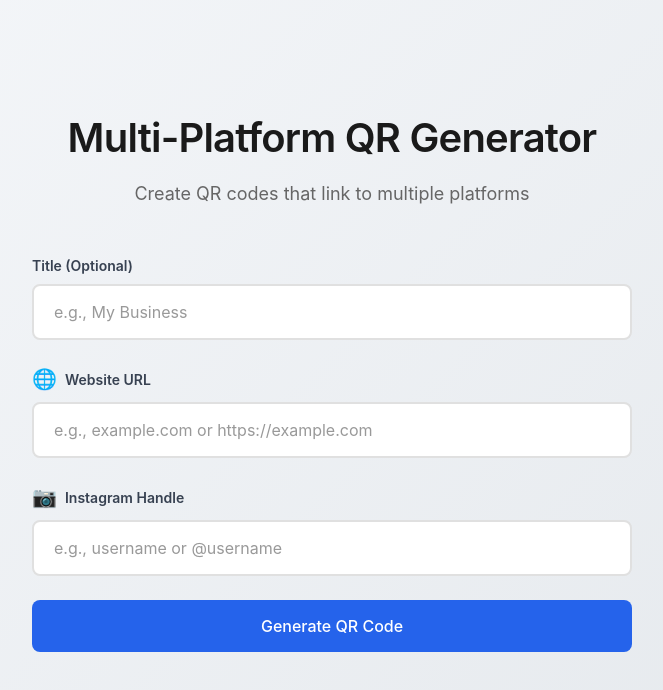
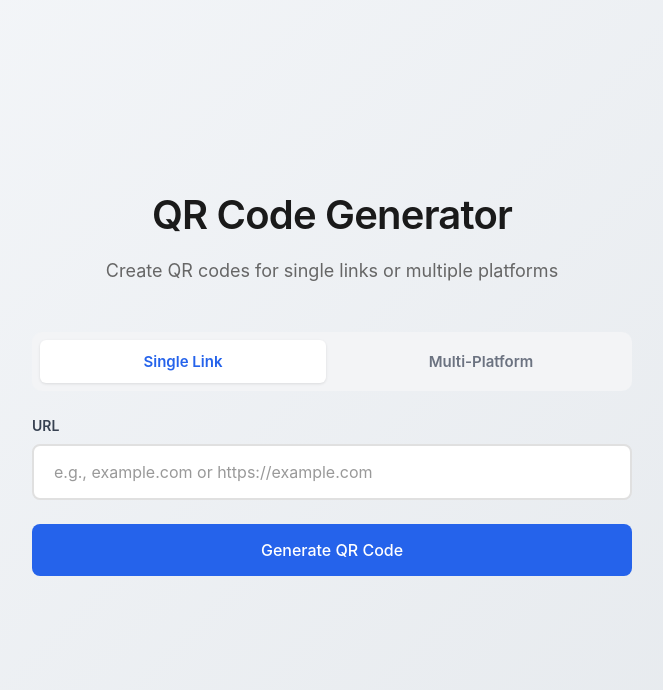
Before and after one commit to rudraptpsingh/BrandQR, a React (Vite) app: page / in a window 1280 px wide. Shown: the top 690 px of the page, without its empty margins (308-971 px from the left). Built offline with nearby package versions, Linux system fonts and the light colour scheme; no server answers.

Commit message:
Updated QRGenerator.css

```diff
--- a/src/components/QRGenerator.css
+++ b/src/components/QRGenerator.css
@@ -40,6 +40,43 @@
   display: flex;
   flex-direction: column;
   gap: 1.5rem;
+}
+
+.qr-generator__type-selector {
+  display: flex;
+  gap: 0.75rem;
+  padding: 0.5rem;
+  background-color: #f3f4f6;
+  border-radius: 10px;
+}
+
+.qr-generator__type-button {
+  flex: 1;
+  padding: 0.75rem 1rem;
+  font-size: 0.9375rem;
+  font-weight: 600;
+  border: none;
+  border-radius: 6px;
+  cursor: pointer;
+  transition: all 0.2s ease;
+  font-family: inherit;
+  background-color: transparent;
+  color: #6b7280;
+}
+
+.qr-generator__type-button:hover:not(:disabled) {
+  color: #374151;
+}
+
+.qr-generator__type-button--active {
+  background-color: #fff;
+  color: #2563eb;
+  box-shadow: 0 1px 3px rgba(0, 0, 0, 0.1);
+}
+
+.qr-generator__type-button:disabled {
+  cursor: not-allowed;
+  opacity: 0.6;
 }
 
 .qr-generator__field {
--- a/src/components/QRGenerator.jsx
+++ b/src/components/QRGenerator.jsx
@@ -4,6 +4,8 @@ import { supabase } from '../lib/supabase'
 import './QRGenerator.css'
 
 const QRGenerator = () => {
+  const [qrType, setQrType] = useState('single')
+  const [singleUrl, setSingleUrl] = useState('')
   const [title, setTitle] = useState('')
   const [websiteUrl, setWebsiteUrl] = useState('')
   const [instagramHandle, setInstagramHandle] = useState('')
@@ -28,6 +30,40 @@ const QRGenerator = () => {
   }
 
   const generateQRCode = async () => {
+    if (qrType === 'single') {
+      if (!singleUrl.trim()) {
+        setError('Please enter a URL')
+        return
+      }
+
+      if (!isValidURL(singleUrl)) {
+        setError('Please enter a valid URL')
+        return
+      }
+
+      setError('')
+      setIsGenerating(true)
+
+      try {
+        const fullUrl = singleUrl.startsWith('http') ? singleUrl : `https://${singleUrl}`
+        setLandingPageUrl(fullUrl)
+
+        const dataURL = await QRCode.toDataURL(fullUrl, {
+          width: 300,
+          margin: 2,
+          color: {
+            dark: '#000000',
+            light: '#FFFFFF'
+          }
+        })
+        setQrCodeDataURL(dataURL)
+      } catch (err) {
+        setError('Failed to generate QR code. Please try again.')
+        console.error(err)
+      } finally {
+        setIsGenerating(false)
+      }
+    } else {
       if (!websiteUrl.trim() && !instagramHandle.trim()) {
         setError('Please enter at least one platform (Website or Instagram)')
         return
@@ -100,6 +136,7 @@ const QRGenerator = () => {
         setIsGenerating(false)
       }
     }
+  }
 
   const downloadQRCode = () => {
     if (!qrCodeDataURL) return
@@ -113,6 +150,7 @@ const QRGenerator = () => {
   }
 
   const resetForm = () => {
+    setSingleUrl('')
     setTitle('')
     setWebsiteUrl('')
     setInstagramHandle('')
@@ -131,13 +169,48 @@ const QRGenerator = () => {
     <div className="qr-generator">
       <div className="qr-generator__container">
         <header className="qr-generator__header">
-          <h1 className="qr-generator__title">Multi-Platform QR Generator</h1>
-          <p className="qr-generator__subtitle">Create QR codes that link to multiple platforms</p>
+          <h1 className="qr-generator__title">QR Code Generator</h1>
+          <p className="qr-generator__subtitle">Create QR codes for single links or multiple platforms</p>
         </header>
 
         {!qrCodeDataURL ? (
           <div className="qr-generator__input-section">
             <div className="qr-generator__form">
+              <div className="qr-generator__type-selector">
+                <button
+                  className={`qr-generator__type-button ${qrType === 'single' ? 'qr-generator__type-button--active' : ''}`}
+                  onClick={() => setQrType('single')}
+                  disabled={isGenerating}
+                >
+                  Single Link
+                </button>
+                <button
+                  className={`qr-generator__type-button ${qrType === 'multi' ? 'qr-generator__type-button--active' : ''}`}
+                  onClick={() => setQrType('multi')}
+                  disabled={isGenerating}
+                >
+                  Multi-Platform
+                </button>
+              </div>
+
+              {qrType === 'single' ? (
+                <div className="qr-generator__field">
+                  <label className="qr-generator__label" htmlFor="single-url">
+                    URL
+                  </label>
+                  <input
+                    id="single-url"
+                    type="text"
+                    className="qr-generator__input"
+                    placeholder="e.g., example.com or https://example.com"
+                    value={singleUrl}
+                    onChange={(e) => setSingleUrl(e.target.value)}
+                    onKeyPress={handleKeyPress}
+                    disabled={isGenerating}
+                  />
+                </div>
+              ) : (
+                <>
               <div className="qr-generator__field">
                 <label className="qr-generator__label" htmlFor="title">
                   Title (Optional)
@@ -187,6 +260,8 @@ const QRGenerator = () => {
                     disabled={isGenerating}
                   />
                 </div>
+              </>
+              )}
 
               <button
                 className="qr-generator__button qr-generator__button--primary"
```
Lines whose indentation alone changed are shown as unchanged.
